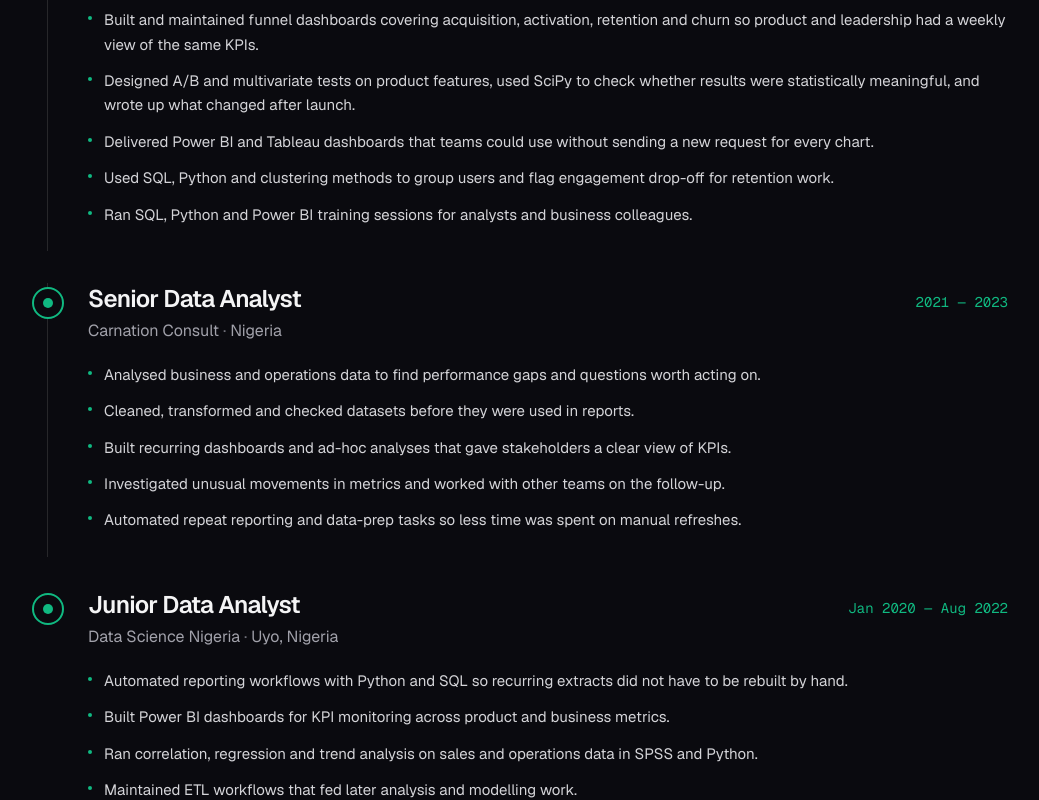
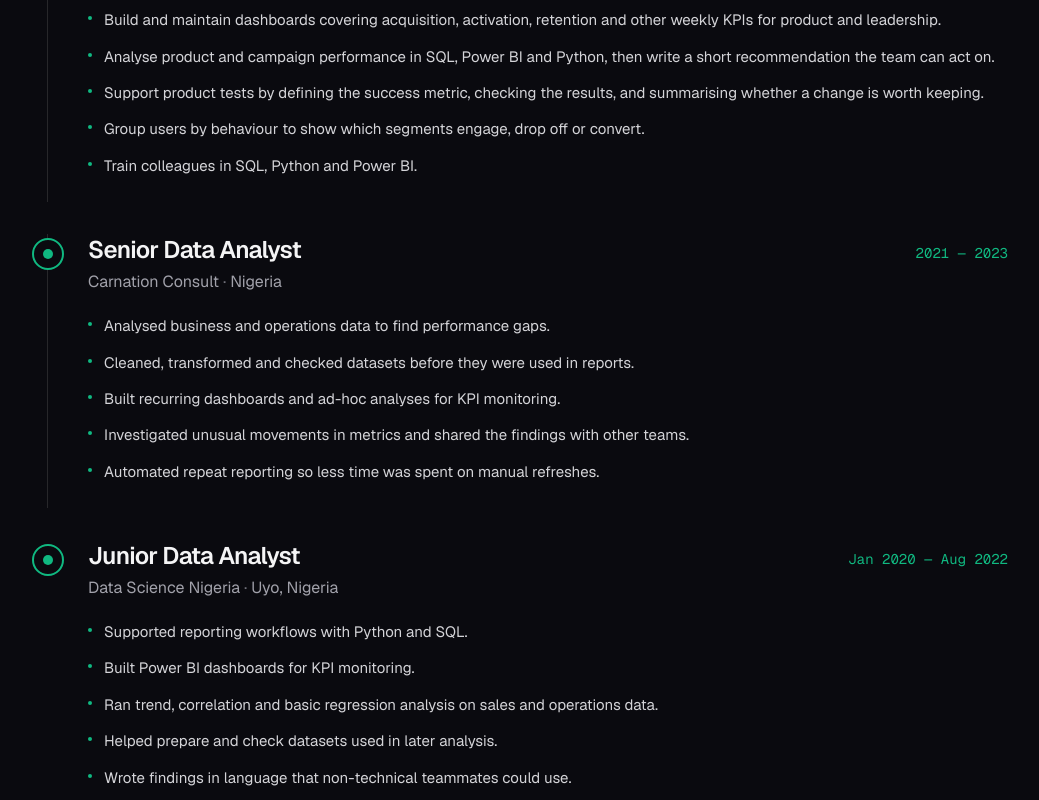
Before and after one commit to FrancisBright1/Portfolio, a Next.js app: page / in a window 1280 px wide. Shown: the part 2000-2800 px from the top of the page, without its empty margins (120-1159 px from the left). Built offline with nearby package versions, Linux system fonts and the light colour scheme.

Commit message:
Refactor experience roles and highlights for clarity

```diff
--- a/app/components/Experience.tsx
+++ b/app/components/Experience.tsx
@@ -4,16 +4,16 @@ import React from "react";
 
 const experiences = [
   {
-    role: "Lead Product & Growth Data Analyst",
+    role: "Lead Data Analyst",
     company: "Timi Tech Digital Consult",
     period: "Sept 2023 — Present",
     location: "Uyo, Nigeria",
     highlights: [
-      "Built and maintained funnel dashboards covering acquisition, activation, retention and churn so product and leadership had a weekly view of the same KPIs.",
-      "Designed A/B and multivariate tests on product features, used SciPy to check whether results were statistically meaningful, and wrote up what changed after launch.",
-      "Delivered Power BI and Tableau dashboards that teams could use without sending a new request for every chart.",
-      "Used SQL, Python and clustering methods to group users and flag engagement drop-off for retention work.",
-      "Ran SQL, Python and Power BI training sessions for analysts and business colleagues.",
+      "Build and maintain dashboards covering acquisition, activation, retention and other weekly KPIs for product and leadership.",
+      "Analyse product and campaign performance in SQL, Power BI and Python, then write a short recommendation the team can act on.",
+      "Support product tests by defining the success metric, checking the results, and summarising whether a change is worth keeping.",
+      "Group users by behaviour to show which segments engage, drop off or convert.",
+      "Train colleagues in SQL, Python and Power BI.",
     ],
   },
   {
@@ -22,11 +22,11 @@ const experiences = [
     period: "2021 — 2023",
     location: "Nigeria",
     highlights: [
-      "Analysed business and operations data to find performance gaps and questions worth acting on.",
+      "Analysed business and operations data to find performance gaps.",
       "Cleaned, transformed and checked datasets before they were used in reports.",
-      "Built recurring dashboards and ad-hoc analyses that gave stakeholders a clear view of KPIs.",
-      "Investigated unusual movements in metrics and worked with other teams on the follow-up.",
-      "Automated repeat reporting and data-prep tasks so less time was spent on manual refreshes.",
+      "Built recurring dashboards and ad-hoc analyses for KPI monitoring.",
+      "Investigated unusual movements in metrics and shared the findings with other teams.",
+      "Automated repeat reporting so less time was spent on manual refreshes.",
     ],
   },
   {
@@ -35,11 +35,11 @@ const experiences = [
     period: "Jan 2020 — Aug 2022",
     location: "Uyo, Nigeria",
     highlights: [
-      "Automated reporting workflows with Python and SQL so recurring extracts did not have to be rebuilt by hand.",
-      "Built Power BI dashboards for KPI monitoring across product and business metrics.",
-      "Ran correlation, regression and trend analysis on sales and operations data in SPSS and Python.",
-      "Maintained ETL workflows that fed later analysis and modelling work.",
-      "Wrote findings in language that product, sales and operations teams could use.",
+      "Supported reporting workflows with Python and SQL.",
+      "Built Power BI dashboards for KPI monitoring.",
+      "Ran trend, correlation and basic regression analysis on sales and operations data.",
+      "Helped prepare and check datasets used in later analysis.",
+      "Wrote findings in language that non-technical teammates could use.",
     ],
   },
 ];
@@ -51,7 +51,7 @@ export default function Experience() {
         <p className="uppercase tracking-[0.18em] text-xs text-[#10b981] font-medium mb-3">Experience</p>
         <h2 className="text-3xl sm:text-4xl md:text-5xl font-semibold tracking-tight">Work history</h2>
         <p className="mt-4 text-[#a1a1aa] text-sm sm:text-base">
-          Dates below are taken from the current CV. The Carnation Consult and Data Science Nigeria periods overlap as listed; they are shown here as they appear on the CV, not adjusted.
+          Carnation Consult (2021—2023) and Data Science Nigeria (2020—2022) overlap as listed on the current CV. Update these dates if LinkedIn or the signed CV is different.
         </p>
       </div>
       <div className="space-y-14">
```
